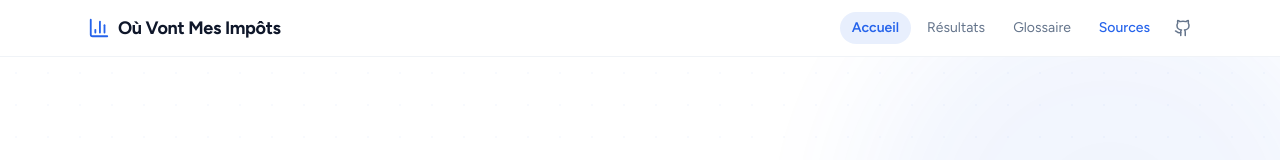
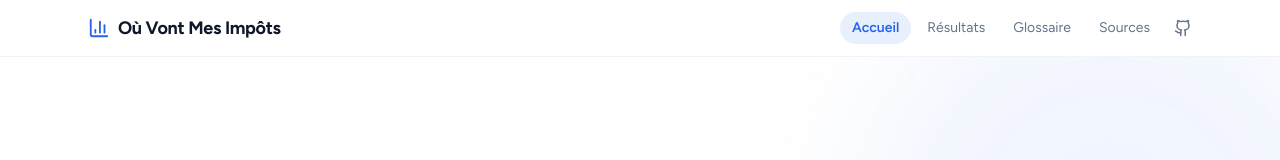
Before and after one commit to Tichow/ou-vont-mes-impots, a Next.js app: page / in a window 1280 px wide. Shown: the top 160 px of the page. Built offline with nearby package versions, Linux system fonts and the light colour scheme.

Commit message:
fix: remove special color from Sources nav link
Co-Authored-By: Claude Opus 4.6 <noreply@anthropic.com>

```diff
--- a/components/shared/Header.tsx
+++ b/components/shared/Header.tsx
@@ -55,9 +55,7 @@ function HeaderInner() {
                 className={`text-sm px-3 py-1.5 rounded-full transition-colors ${
                   isActive
                     ? "font-semibold text-primary bg-primary/10"
-                    : link.href === "/a-propos"
-                      ? "font-medium text-primary hover:bg-primary/5"
-                      : "text-text-muted hover:text-text hover:bg-surface-alt"
+                    : "text-text-muted hover:text-text hover:bg-surface-alt"
                 }`}
               >
                 {link.label}
```
